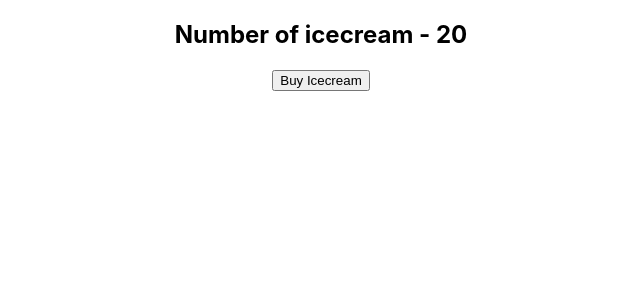
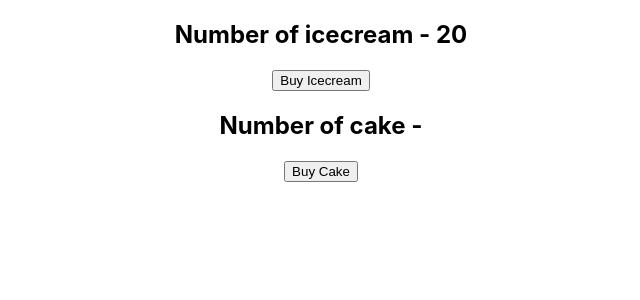
Before and after one commit to Poukam-Pierre/react-redux-course, a React (Create React App) app: page / in a window 1280 px wide. Shown: the top 300 px of the page, without its empty margins (319-959 px from the left). Built offline with nearby package versions, Linux system fonts and the light colour scheme.

Commit message:
adding two CakeContainer to APP

```diff
--- a/src/App.js
+++ b/src/App.js
@@ -1,5 +1,5 @@
 import './App.css';
-// import CakeContainer from './components/CakeContainer';
+import CakeContainer from './components/CakeContainer';
 import { Provider } from 'react-redux'
 import store from './redux/store';
 import IcecreamContainer from './components/IcecreamContainer';
@@ -9,6 +9,7 @@ function App() {
     <Provider store={store}>
       <div className="App">
         <IcecreamContainer />
+        <CakeContainer />
       </div>
     </Provider>
   );
```
